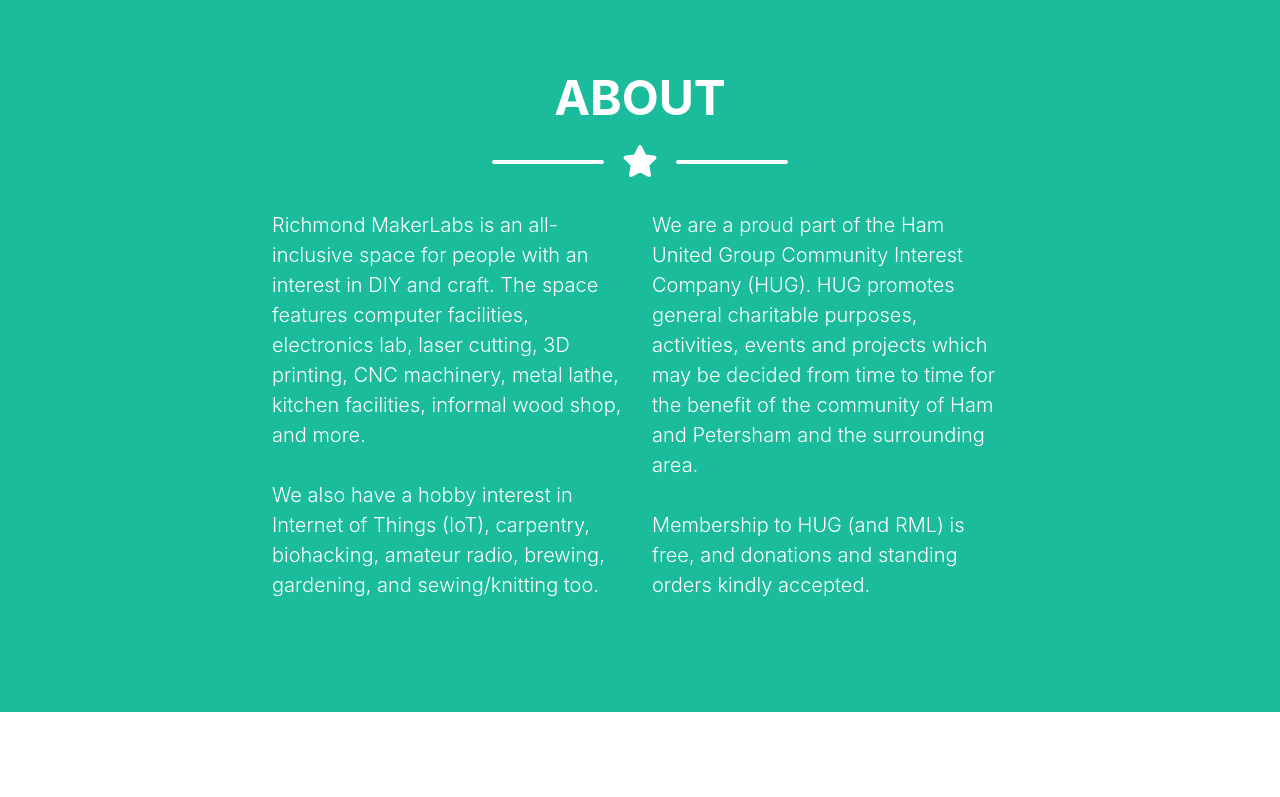
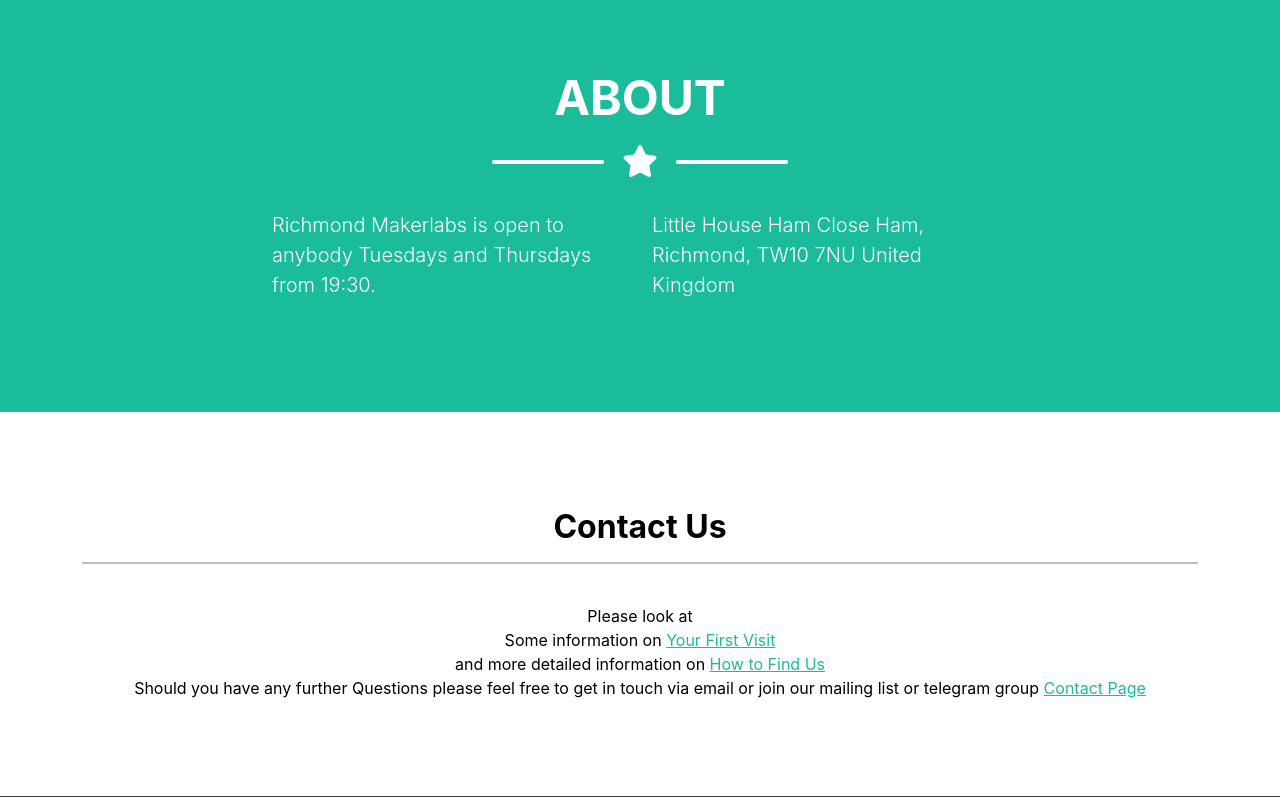
Before and after one commit to RichmondMakerLabs/webpage, a plain HTML site: page index.html in a window 1280 px wide. Shown: the part 1634-2431 px from the top of the page. Drawn offline with nearby package versions, Linux system fonts and the light colour scheme; a script that the page names is missing; files whose address does not match are found by name; a web font is replaced by a local one.

Commit message:
point 1 and 3 inserted

```diff
--- a/index.html
+++ b/index.html
@@ -933,8 +933,8 @@
                 <div class="divider-custom-line"></div>
             </div>
             <!-- Masthead Subheading-->
-            <p class="masthead-subheading font-weight-light mb-0">A community workshop to Tinker, Make, Hack and be
-                Friendly.</p>
+            <p class="masthead-subheading font-weight-light mb-0">A community workshop and makerspace in Richmond,
+                London.</p>
         </div>
     </header>
 
@@ -1117,21 +1117,13 @@
             <!-- About Section Content-->
             <div class="row">
                 <div class="col-lg-4 ms-auto">
-                    <p class="lead">Richmond
-                        MakerLabs is an all-inclusive space for people with an interest in DIY
-                        and craft. The space features computer facilities, electronics lab,
-                        laser cutting, 3D printing, CNC machinery, metal lathe, kitchen
-                        facilities, informal wood shop, and more. <br><br> We also have a hobby
-                        interest in Internet of Things (IoT), carpentry, biohacking, amateur
-                        radio, brewing, gardening, and sewing/knitting too.</p>
+                    <p class="lead">Richmond Makerlabs is open to anybody Tuesdays and Thursdays from 19:30. </p>
                 </div>
                 <div class="col-lg-4 me-auto">
-                    <p class="lead">We are
-                        a proud part of the Ham United Group Community Interest Company (HUG).
-                        HUG promotes general charitable purposes, activities, events and
-                        projects which may be decided from time to time for the benefit of the
-                        community of Ham and Petersham and the surrounding area. <br><br>Membership to HUG (and RML) is
-                        free, and donations and standing orders kindly accepted.</p>
+                    <p class="lead">Little House
+                        Ham Close
+                        Ham, Richmond, TW10 7NU
+                        United Kingdom </p>
                 </div>
             </div>
         </div>
```
